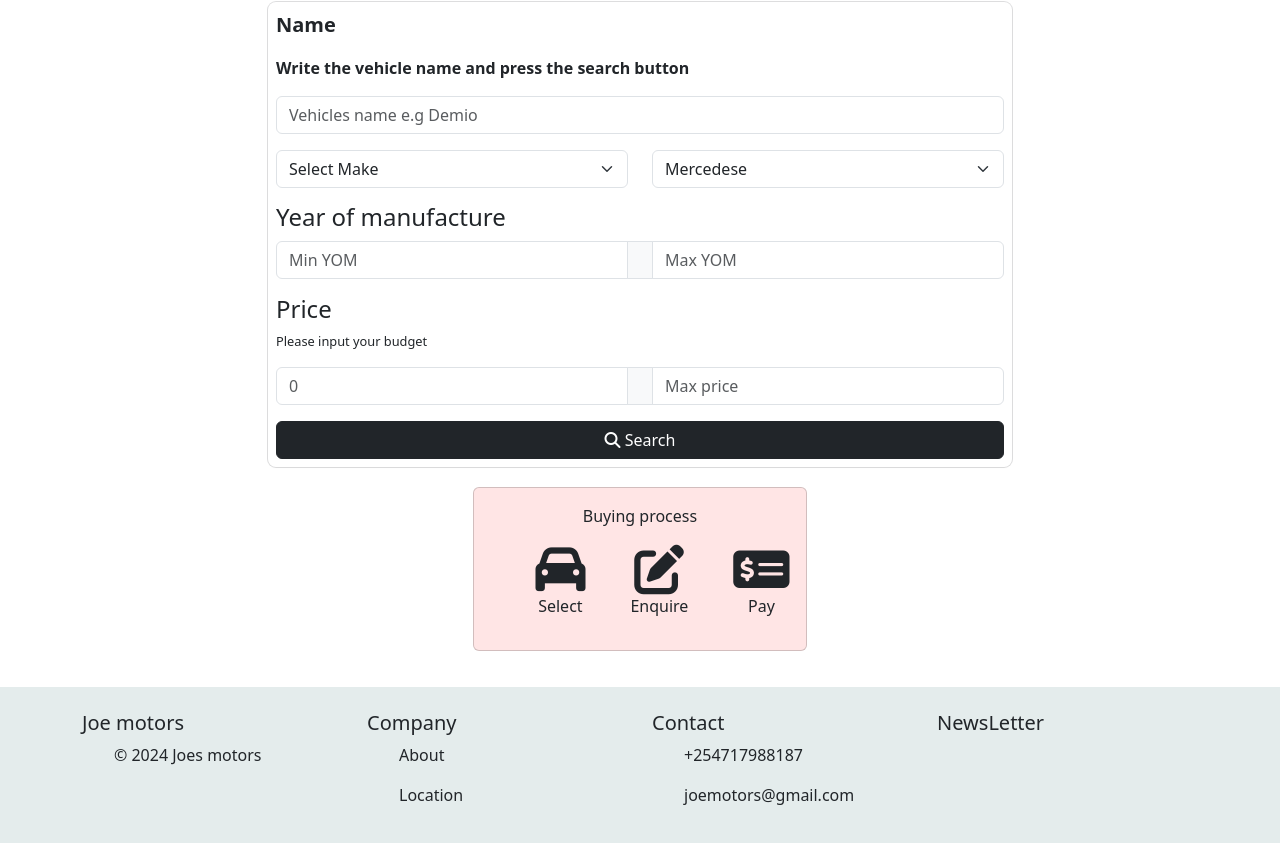
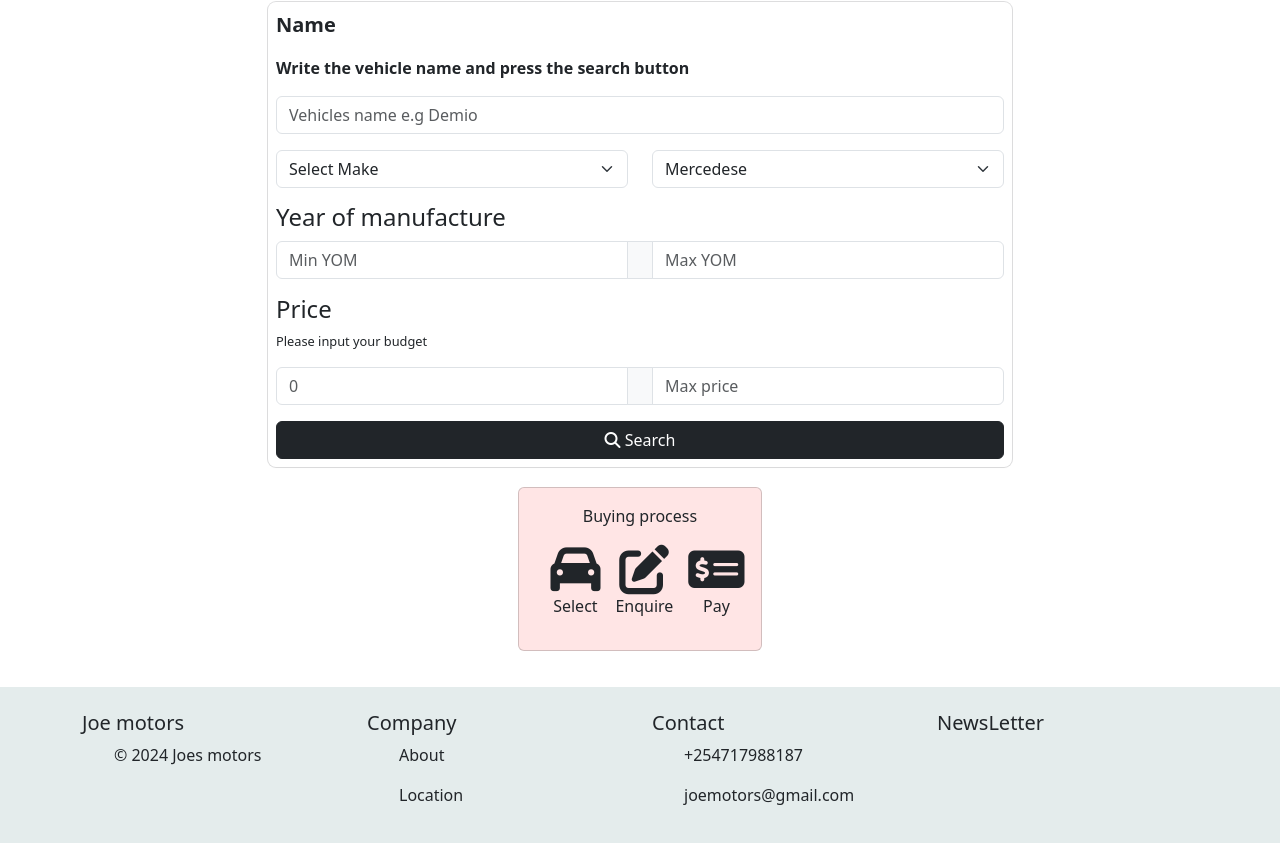
Before and after one commit to Joe-muraguri/Cars-selling-website, a React (Create React App) app: page / in a window 1280 px wide. Shown: the part 754-1597 px from the top of the page. Built offline with nearby package versions, Linux system fonts and the light colour scheme.

Commit message:
search restyle

```diff
--- a/src/styles/Steps.css
+++ b/src/styles/Steps.css
@@ -5,7 +5,7 @@
     display: flex;
 }
 .buying-process .EP{
-    margin-left: 45px;
+    margin-left: 15px;
 }
 
 .buying-process i{
```
